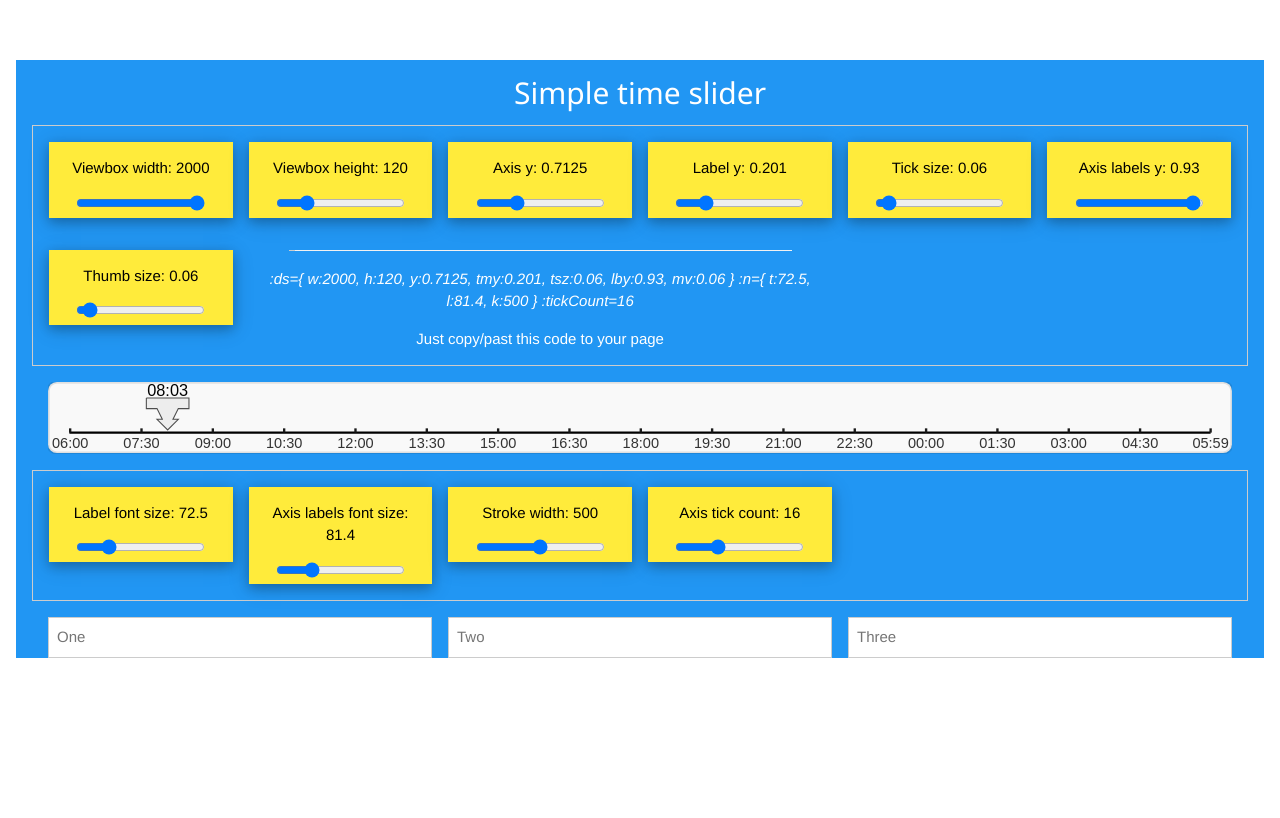
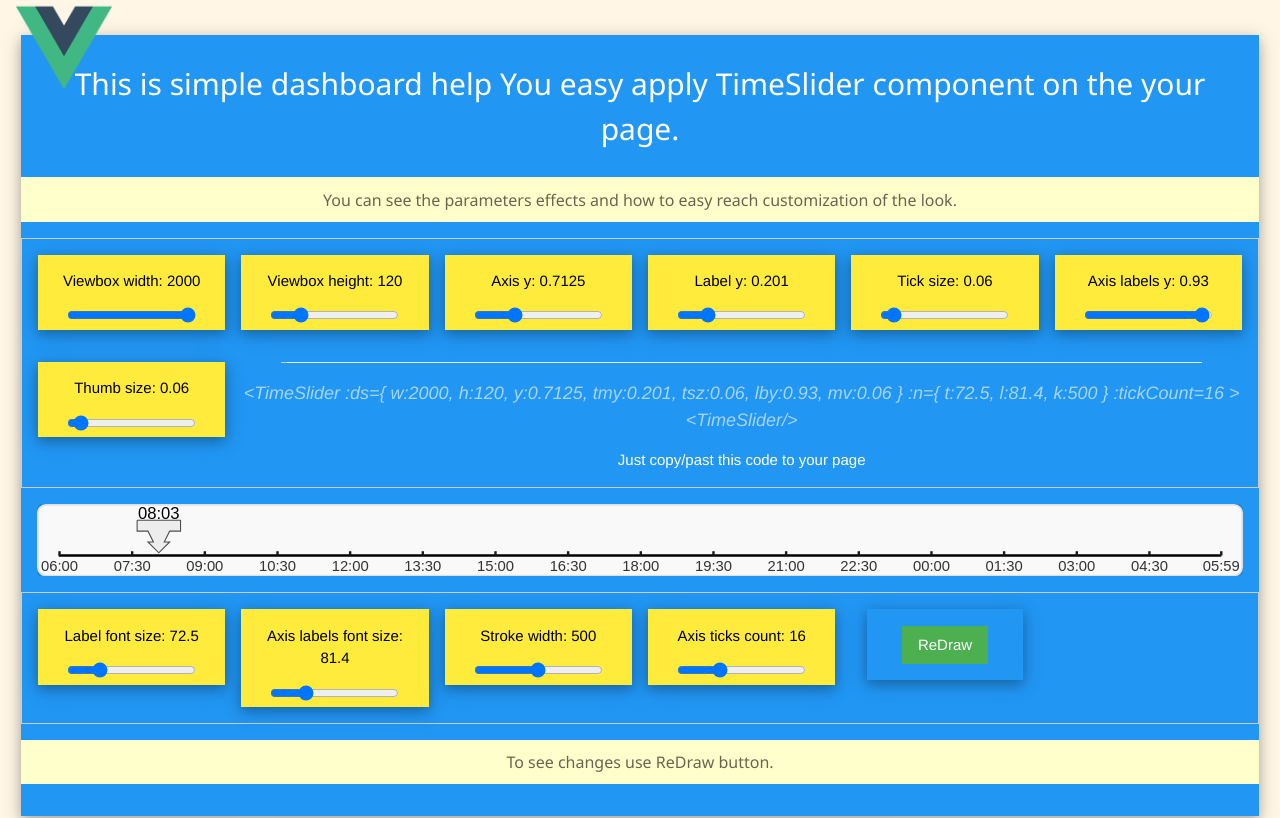
Before and after one commit to Dhruuva/time-slider, a Vue app: page / in a window 1280 px wide. Shown: the top 818 px of the page. Built offline with nearby package versions, Linux system fonts and the light colour scheme.

Commit message:
make pretty dashboard

```diff
--- a/src/App.vue
+++ b/src/App.vue
@@ -1,8 +1,12 @@
 <template lang="pug">
 #app
-  .w3-container
-    div(class="w3-container w3-blue" id="zero")
-      h2 Simple time slider
+  div.w3-container
+    div(class="w3-card-4 w3-blue w3-padding-16" id="zero")
+      div.w3-container
+        h2 This is simple dashboard help You easy apply TimeSlider component on the your page.
+        img.w3-display-topleft.w3-container(alt="Vue logo" src="./assets/logo.png" style="width:10%;max-width:150px")
+      div.w3-panel.w3-pale-yellow
+        h6.w3-opacity You can see the parameters effects and how to easy reach customization of the look.
       .w3-row-padding.w3-border
         .w3-col.m2
           div.w3-panel.w3-yellow.w3-card-4
@@ -32,13 +36,13 @@
           div.w3-panel.w3-yellow.w3-card-4
             p Thumb size: {{d.mv}}
             input(type="range" v-model="d.mv" min="0.01" max="0.95" step="0.01")
-        .w3-col.m6
+        .w3-col.m10
           blockquote.w3-panel.w3-leftbar.w3-light-grey
           p.w3-large
-          i {{str}}
+          i.w3-opacity.w3-large {{str}}
           p Just copy/past this code to your page
       .w3-panel
-        TimeSlider(:ds="d" :n="f" :tickCount="tickCount" )
+        TimeSlider(ref="timeSlider" :ds="d" :n="f" :tickCount="tickCount" v-on:currentTime="shiftTime($event)" )
       .w3-row-padding.w3-border
         .w3-col.m2
           div.w3-panel.w3-yellow.w3-card-4
@@ -54,16 +58,23 @@
             input(type="range" v-model="f.k"  min="10" max="1000" step="10")
         .w3-col.m2
           div.w3-panel.w3-yellow.w3-card-4
-            p Axis tick count: {{tickCount}}
+            p Axis ticks count: {{tickCount}}
             input(type="range" v-model.number="tickCount" min="2" max="48" step="1")
+        .w3-col.m2
+          div.w3-panel.w3-card-4.w3-margin
+            button.w3-button.w3-green.w3-margin(@click="reDraw") ReDraw
+      div.w3-panel.w3-pale-yellow
+        h6.w3-opacity To see changes use ReDraw button.
+      .w3-col.m2.w3-margin
+          div.w3-panel.w3-blue.w3-card-4
+            h5 Time:
+              span.w3-badge.w3-yellow.w3-xlarge {{curTime}}
+      .w3-col.m6.w3-margin
+          div.w3-panel.w3-blue.w3-card-4
+            p.w3-meddium
+            i.w3-opacity.w3-large v-on:currentTime="shiftTime($event)"
+            p To capture slider value use component 'currentTime' event
 
-      .w3-row-padding.w3-margin-top
-        .w3-third
-          input.w3-input.w3-border(type='text' placeholder='One')
-        .w3-third
-          input.w3-input.w3-border(type='text' placeholder='Two')
-        .w3-third
-          input.w3-input.w3-border(type='text' placeholder='Three')
 </template>
 
 <script>
@@ -86,7 +97,8 @@ export default {
       mv: 0.06
     }, // Percent of mover size 100 X 100 (thumb)
     f: { t: 72.5, l: 81.4, k: 500 },
-    tickCount: 16 // :n="'{t:'+t+',l:'+l+',k:'+k+'}'"
+    tickCount: 16, // :n="'{t:'+t+',l:'+l+',k:'+k+'}'"
+    curTime: '00:00'
   }),
   computed: {
     ds: function() {
@@ -128,23 +140,36 @@ export default {
       return p;
     },
     str: function() {
-      let p = ":ds=";
-      p = p.concat(this.ds, " :n=", this.n, " :tickCount=", this.tickCount);
+      let p = "<TimeSlider :ds=";
+      p = p.concat(this.ds, " :n=", this.n, " :tickCount=", this.tickCount, " ><TimeSlider/>");
       return p;
     },
     tik: function() {
       console.log(" tickCount ", parseInt(this.tickCount));
       return parseInt(this.tickCount);
     }
+  },
+  methods: {
+    shiftTime(a) {
+      this.curTime=a;
+    },
+    reDraw (){
+      console.log(this.$refs.timeSlider);
+      this.$refs.timeSlider.initSvg()
+      //timeSlider2.init
+    }
   }
 };
 </script>
 <style lang="stylus">
+body
+  padding 5px
+  background-color  #fff6e6
 #app
   font-family 'Avenir', Helvetica, Arial, sans-serif
   -webkit-font-smoothing antialiased
   -moz-osx-font-smoothing grayscale
   text-align center
   color #2c3e50
-  margin-top 60px
+  margin-top 30px
 </style>
--- a/src/components/HelloWorld.vue
+++ /dev/null
@@ -1,39 +0,0 @@
-<template lang="pug">
-.hello
-  h1 {{ msg }}
-  p
-    | For a guide and recipes on how to configure / customize this project,
-    br
-    |       check out the
-    a(href='https://cli.vuejs.org', target='_blank', rel='noopener') vue-cli documentation
-    | .
-  h3 Installed CLI Plugins
-
-
-</template>
-
-<script>
-export default {
-  name: "HelloWorld",
-  props: {
-    msg: String
-  }
-};
-</script>
-
-<!-- Add "scoped" attribute to limit CSS to this component only -->
-<style scoped lang="stylus">
-h3
-  margin 40px 0 0
-
-ul
-  list-style-type none
-  padding 0
-
-li
-  display inline-block
-  margin 0 10px
-
-a
-  color #42b983
-</style>
```
